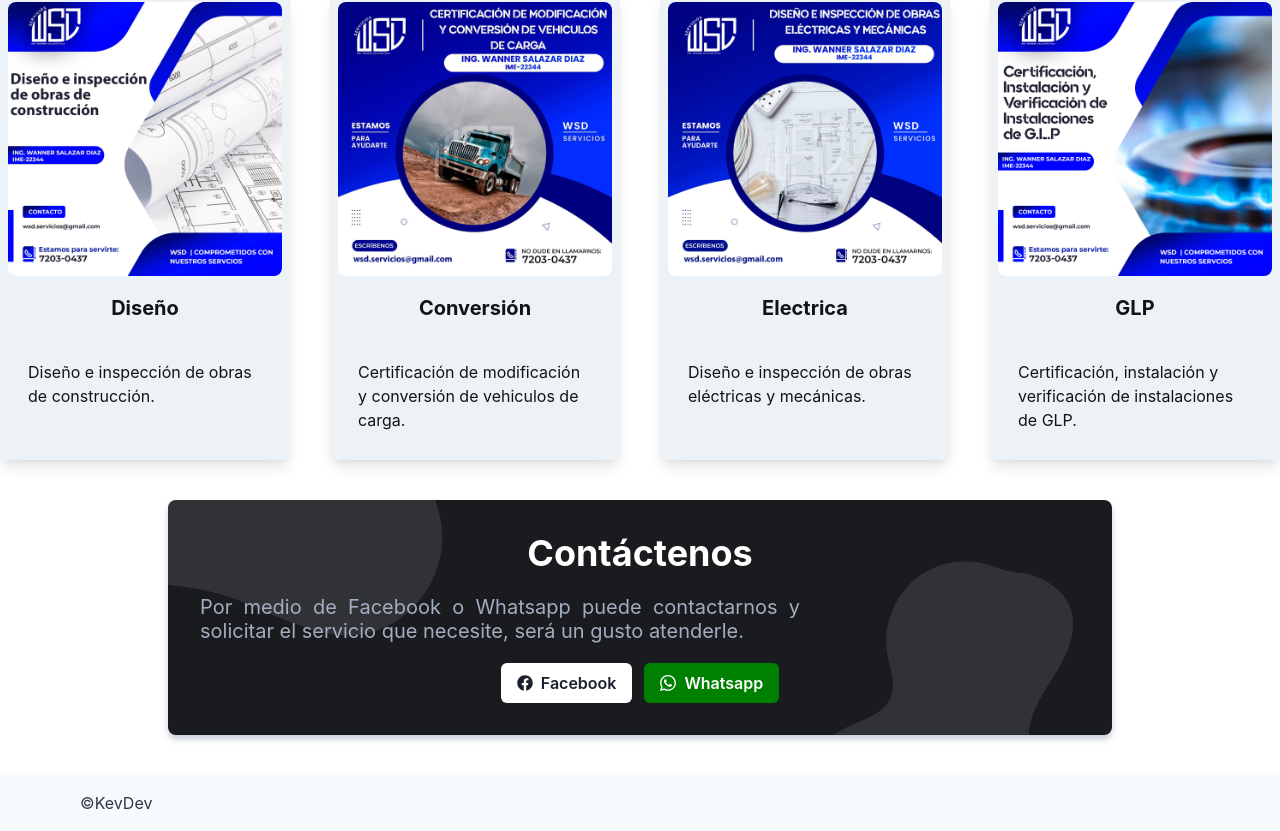
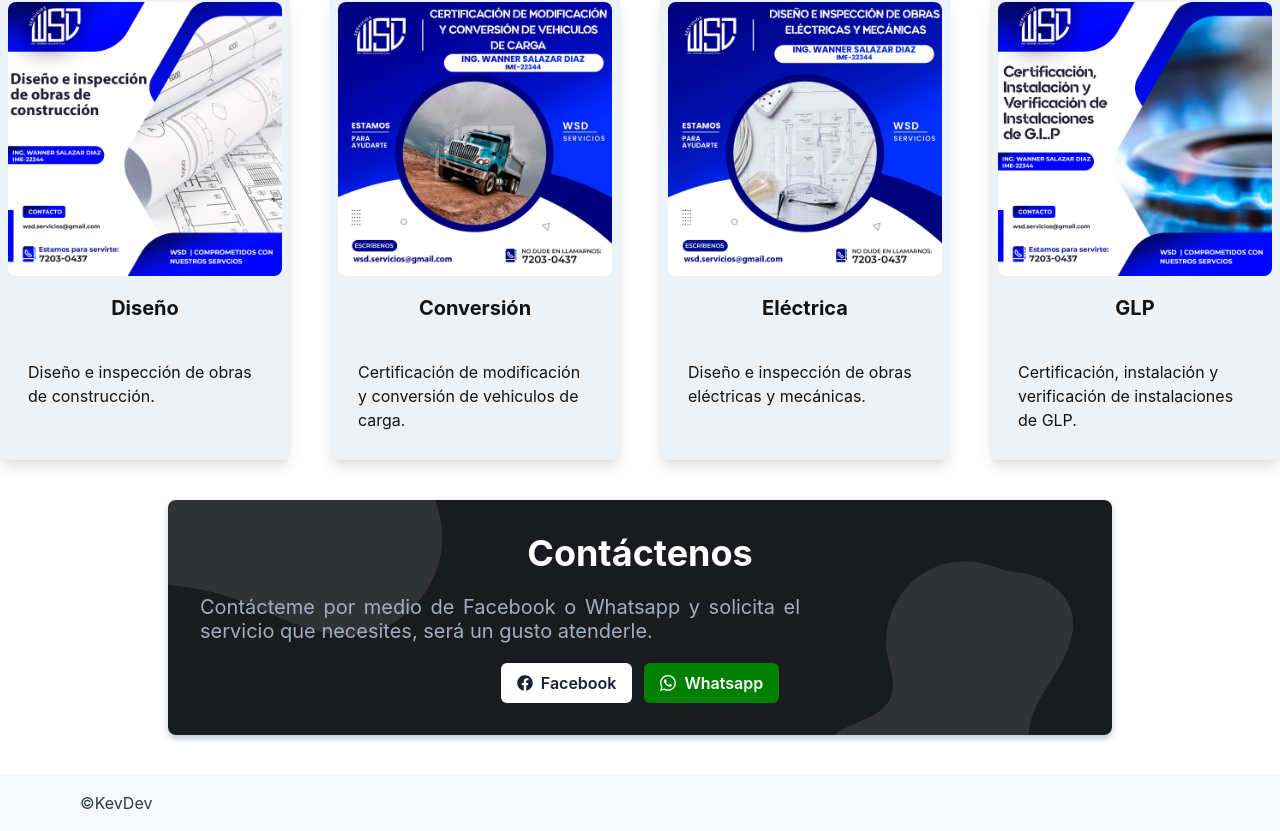
Before and after one commit to KevHLJob/chakraui-nextjs-landingpage, a Next.js app: page / in a window 1280 px wide. Shown: the part 1296-2127 px from the top of the page. Built offline with nearby package versions, Linux system fonts and the light colour scheme.

Commit message:
update service and social media

```diff
--- a/components/SocialMedia.tsx
+++ b/components/SocialMedia.tsx
@@ -37,8 +37,8 @@ export default function  SocialMedia() {
             Contáctenos
           </chakra.h1>
           <chakra.h1 color="gray.400" fontSize="xl" maxW="600px" lineHeight={1.2} textAlign={'justify'}>
-            Por medio de Facebook o Whatsapp puede contactarnos y
-            solicitar el servicio que necesite, será un gusto atenderle.
+            Contácteme por medio de Facebook o Whatsapp y
+            solicita el servicio que necesites, será un gusto atenderle.
           </chakra.h1>
 
           <Stack justifyContent={'center'} direction={{ base: 'column', md: 'row' }} spacing={3}>
```
Also changed, not shown: components/Service.tsx (+1 -1 lines).
